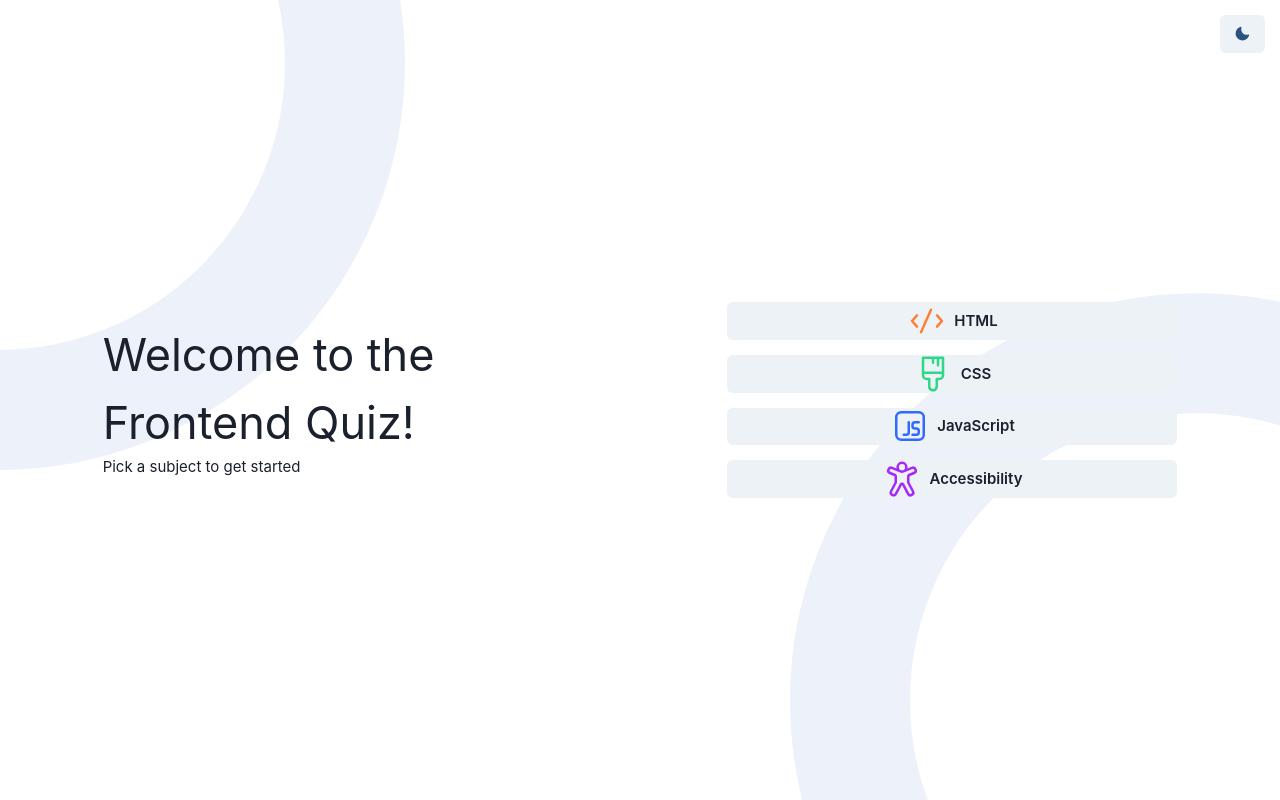
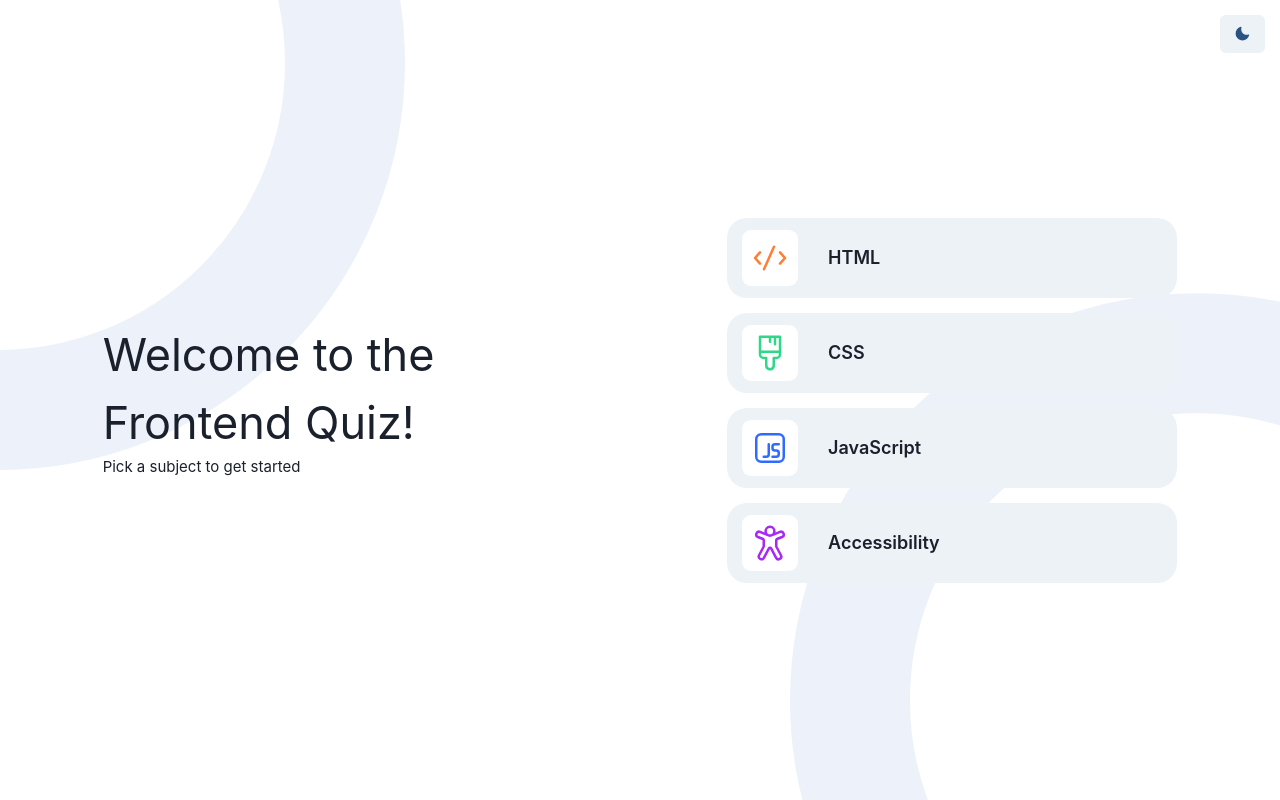
Before and after one commit to rojasmart/quizz-app, a React (Vite) app: page / in a window 1280 px wide. Built offline with nearby package versions, Linux system fonts and the light colour scheme.

Commit message:
add icon on button

```diff
--- a/src/components/SelectQuestions.jsx
+++ b/src/components/SelectQuestions.jsx
@@ -1,6 +1,7 @@
 import { Stack, Button, Image } from "@chakra-ui/react";
 
 import PropTypes from "prop-types";
+import { redirect } from "react-router-dom";
 
 const SelectQuestions = ({ data, getCategory }) => {
   const handleSubmit = (e) => {
@@ -12,10 +13,26 @@ const SelectQuestions = ({ data, getCategory }) => {
       {data.map((item, index) => (
         <>
           <Button
-            leftIcon={<Image src={item.icon} />}
+            leftIcon={
+              <Image
+                src={item.icon}
+                p="8px"
+                borderRadius={"9px"}
+                backgroundColor={"white"}
+              />
+            }
             key={index}
             onClick={handleSubmit}
             value={item.title}
+            pt="40px"
+            pb="40px"
+            sx={{
+              display: "flex",
+              justifyContent: "start",
+              gap: "6",
+              borderRadius: "20px",
+              fontSize: "18",
+            }}
           >
             {item.title}
           </Button>
```
